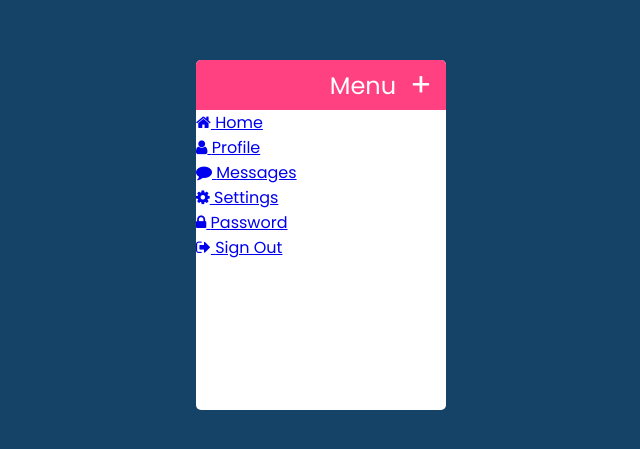
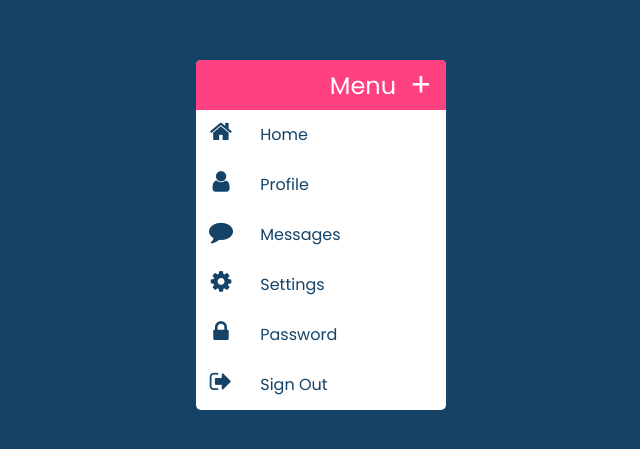
Before and after one commit to jimmy-lan/frontend-css-effects, a plain HTML site: page floating-action-menu/index.html in a window 1280 px wide. Shown: the part 165-614 px from the top of the page, without its empty margins (319-959 px from the left). Drawn offline with Linux system fonts and the light colour scheme.

Commit message:
Style menu items

```diff
--- a/floating-action-menu/style.css
+++ b/floating-action-menu/style.css
@@ -72,3 +72,49 @@ body {
 .navigation .toggle.active::after {
   transform: rotate(135deg);
 }
+
+.navigation ul {
+  position: absolute;
+  left: 0;
+  width: 100%;
+}
+
+.navigation ul li {
+  position: relative;
+  width: 100%;
+}
+
+.navigation ul li:hover {
+  background: #03a9f4;
+}
+
+.navigation ul li a {
+  position: relative;
+  display: block;
+  width: 100%;
+  text-decoration: none;
+  color: #154367;
+}
+
+.navigation ul li a .icon {
+  position: relative;
+  display: inline-block;
+  min-width: 50px;
+  height: 50px;
+  text-align: center;
+  line-height: 50px;
+}
+
+.navigation ul li a .icon .fa {
+  font-size: 24px;
+  color: #154367;
+}
+
+.navigation ul li a .title {
+  position: relative;
+  display: inline-block;
+  padding: 0 10px;
+  height: 50px;
+  line-height: 50px;
+  text-align: start;
+}
```
